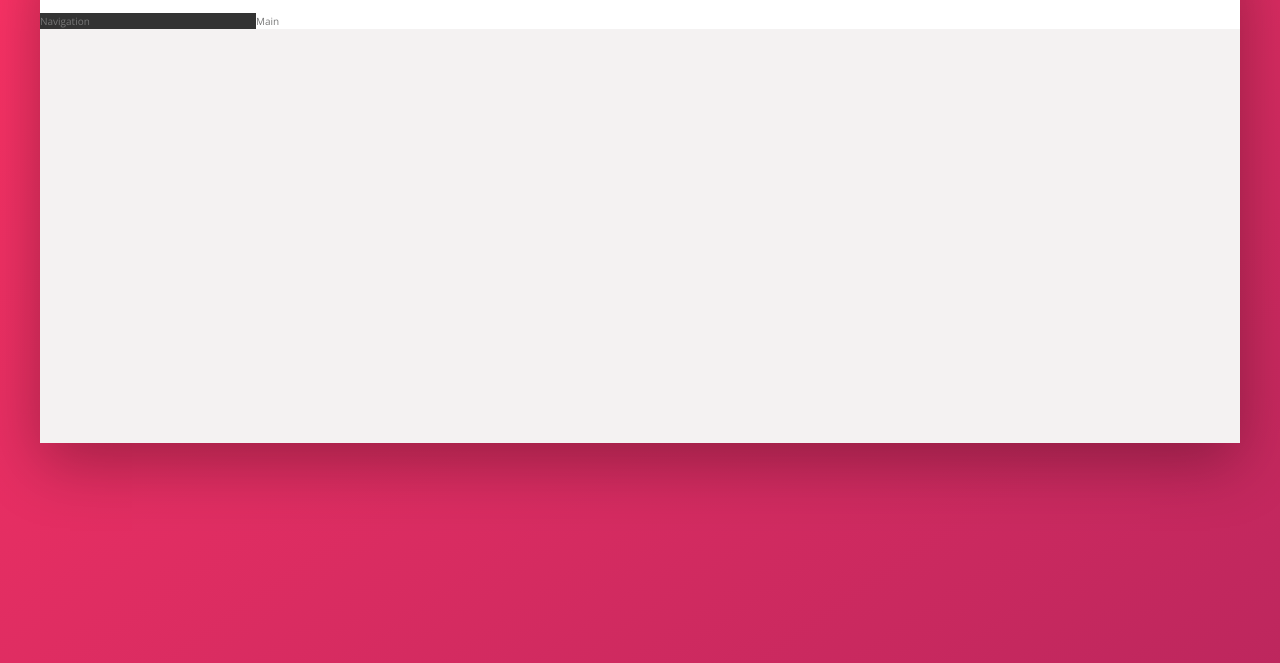
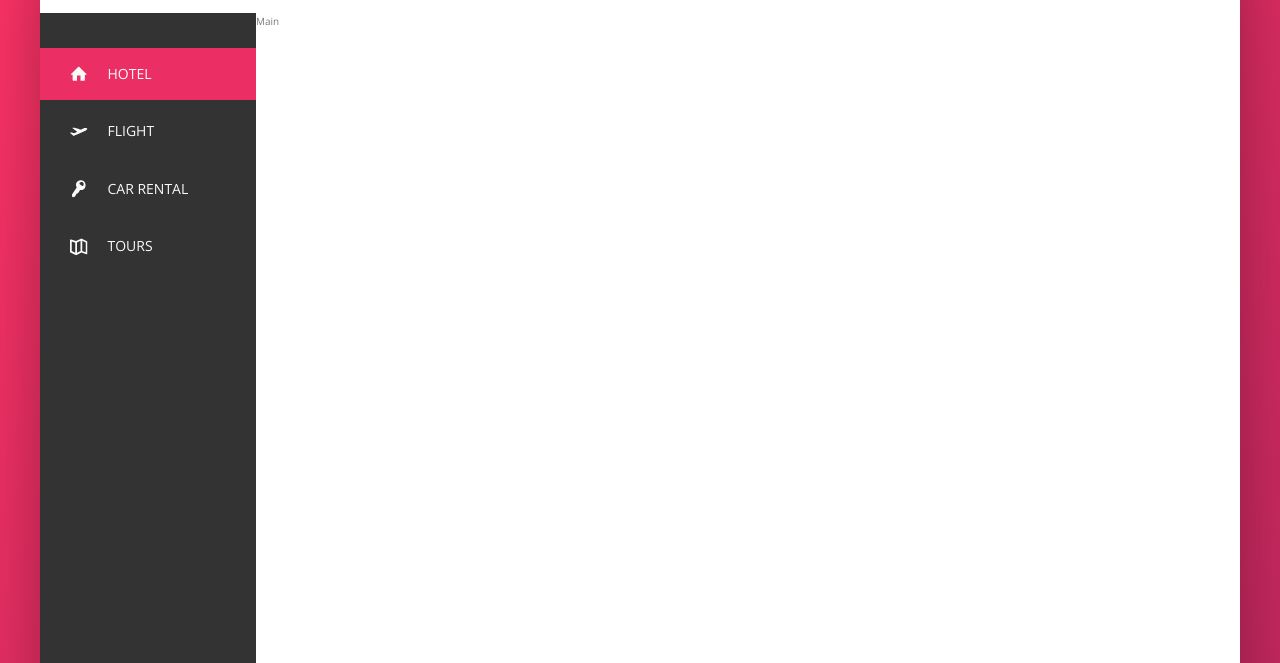
Before and after one commit to b-antonenko/trillo, a website: page index.html in a window 1280 px wide. Shown: the part 137-800 px from the top of the page. Drawn offline with nearby package versions, Linux system fonts and the light colour scheme.

Commit message:
Side navigation added

```diff
--- a/index.html
+++ b/index.html
@@ -45,7 +45,44 @@
             </header>
             <div class="content">
                 <nav class="sidebar">
-                    Navigation
+                    <ul class="side-nav">
+                        <li class="side-nav__item side-nav__item--active">
+                            <a href="#" class="side-nav__link">
+                                <svg class="side-nav__icon">
+                                    <use xlink:href="img/sprite.svg#icon-home"></use>
+                                </svg>
+                                <span>Hotel</span>
+                            </a>
+                        </li>
+                        <li class="side-nav__item">
+                            <a href="#" class="side-nav__link">
+                                <svg class="side-nav__icon">
+                                    <use xlink:href="img/sprite.svg#icon-aircraft-take-off"></use>
+                                </svg>
+                                <span>Flight</span>
+                            </a>
+                        </li>
+                        <li class="side-nav__item">
+                            <a href="#" class="side-nav__link">
+                                <svg class="side-nav__icon">
+                                    <use xlink:href="img/sprite.svg#icon-key"></use>
+                                </svg>
+                                <span>Car rental</span>
+                            </a>
+                        </li>
+                        <li class="side-nav__item">
+                            <a href="#" class="side-nav__link">
+                                <svg class="side-nav__icon">
+                                    <use xlink:href="img/sprite.svg#icon-map"></use>
+                                </svg>
+                                <span>Tours</span>
+                            </a>
+                        </li>
+                    </ul>
+
+                    <div class="legal">
+                        &copy; Built by Bohdan Antonenko.
+                    </div>
                 </nav>
                 <main class="hotel-view">
                     Main
--- a/sass/_components.scss
+++ b/sass/_components.scss
@@ -106,3 +106,68 @@
         margin-right: 1rem;
     }
 }
+
+.side-nav {
+    font-size: 1.4rem;
+    list-style: none;
+    margin-top: 3.5rem;
+
+    &__item {
+        position: relative;
+
+        &:not(:last-child) {
+            margin-bottom: .5rem;
+        }
+    }
+
+    &__item::before {
+        content: "";
+        position: absolute;
+        top: 0;
+        left: 0;
+        height: 100%;
+        width: 3px;
+        background-color: var(--color-primary);
+        transform: scaleY(0);
+        transition: transform .2s,
+                    width .4s .2s,
+                    background-color .1s;
+    }
+
+    &__item:hover::before,
+    &__item--active::before {
+        transform: scaleY(1);
+        width: 100%;
+    }
+
+    &__item:active::before {
+        background-color: var(--color-primary-light);
+    }
+
+    &__link:link,
+    &__link:visited {
+        color: var(--color-grey-light-1);
+        text-decoration: none;
+        text-transform: uppercase;
+        display: block;
+        padding: 1.5rem 3rem;
+        z-index: 10;
+        position: relative;
+        display: flex;
+        align-items: center;
+    }
+
+    &__icon {
+        width: 1.75rem;
+        height: 1.75rem;
+        margin-right: 2rem;
+        fill: currentColor;
+    }
+}
+
+.legal {
+    font-size: 1.2rem;
+    text-align: center;
+    padding: 2.5rem;
+    color: var(--color-grey-light-4);
+}
--- a/sass/_layout.scss
+++ b/sass/_layout.scss
@@ -25,9 +25,13 @@
     background-color: var(--color-grey-dark-1);
 
     flex: 0 0 18%;
+    display: flex;
+    flex-direction: column;
+    justify-content: space-between;
 }
 
 .hotel-view {
     background-color: #fff;
     flex: 1;
+    height: 80rem;
 }
```
Also changed, not shown: css/style.css, 1 other file.
